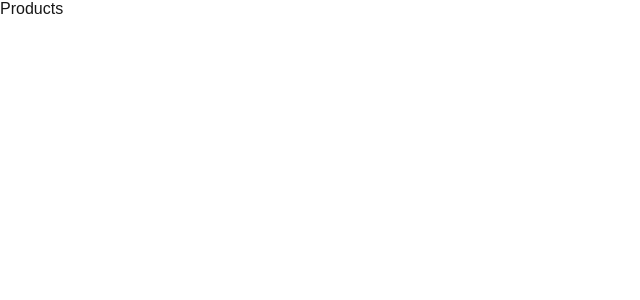
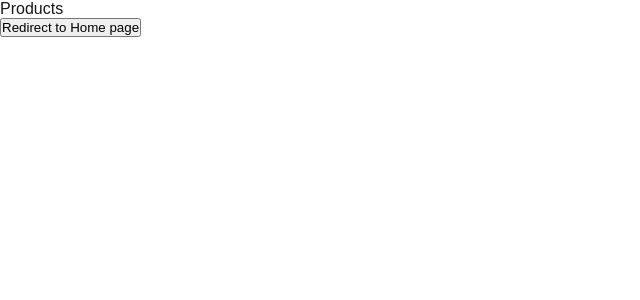
Before and after one commit to RusakovNikki/nextjs, a Next.js app: page /products in a window 1280 px wide. Shown: the top 300 px of the page, without its empty margins (0-640 px from the left). Built offline with nearby package versions, Linux system fonts and the light colour scheme.

Commit message:
feat[Products]: added work with useRouter

```diff
--- a/src/app/products/page.tsx
+++ b/src/app/products/page.tsx
@@ -1,5 +1,14 @@
+"use client";
+import { useRouter } from "next/navigation";
+
 const Products = () => {
-  return <div>Products</div>;
+  const { push } = useRouter();
+  return (
+    <div>
+      <div>Products</div>
+      <button onClick={() => push("/")}>Redirect to Home page</button>
+    </div>
+  );
 };
 
 export default Products;
```
